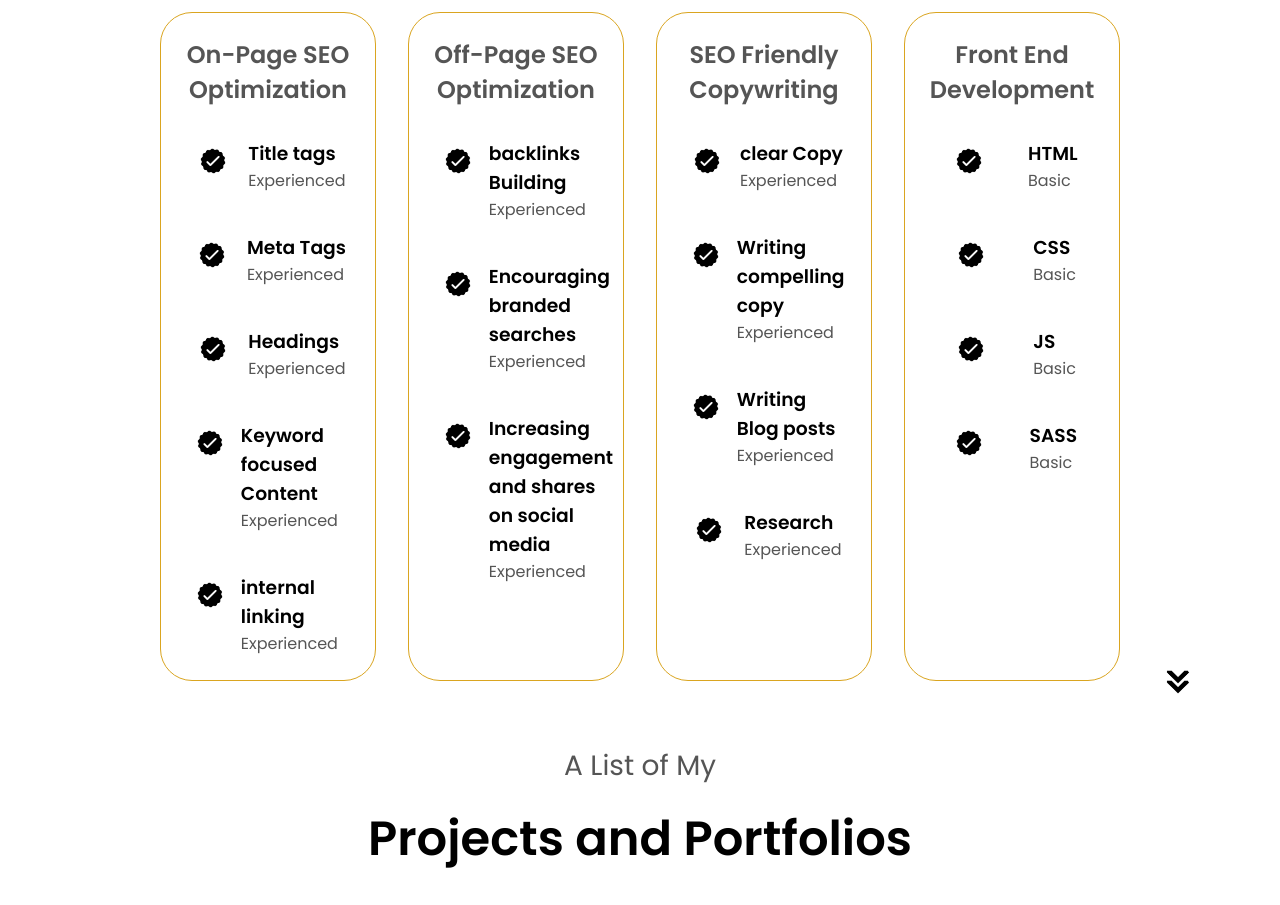
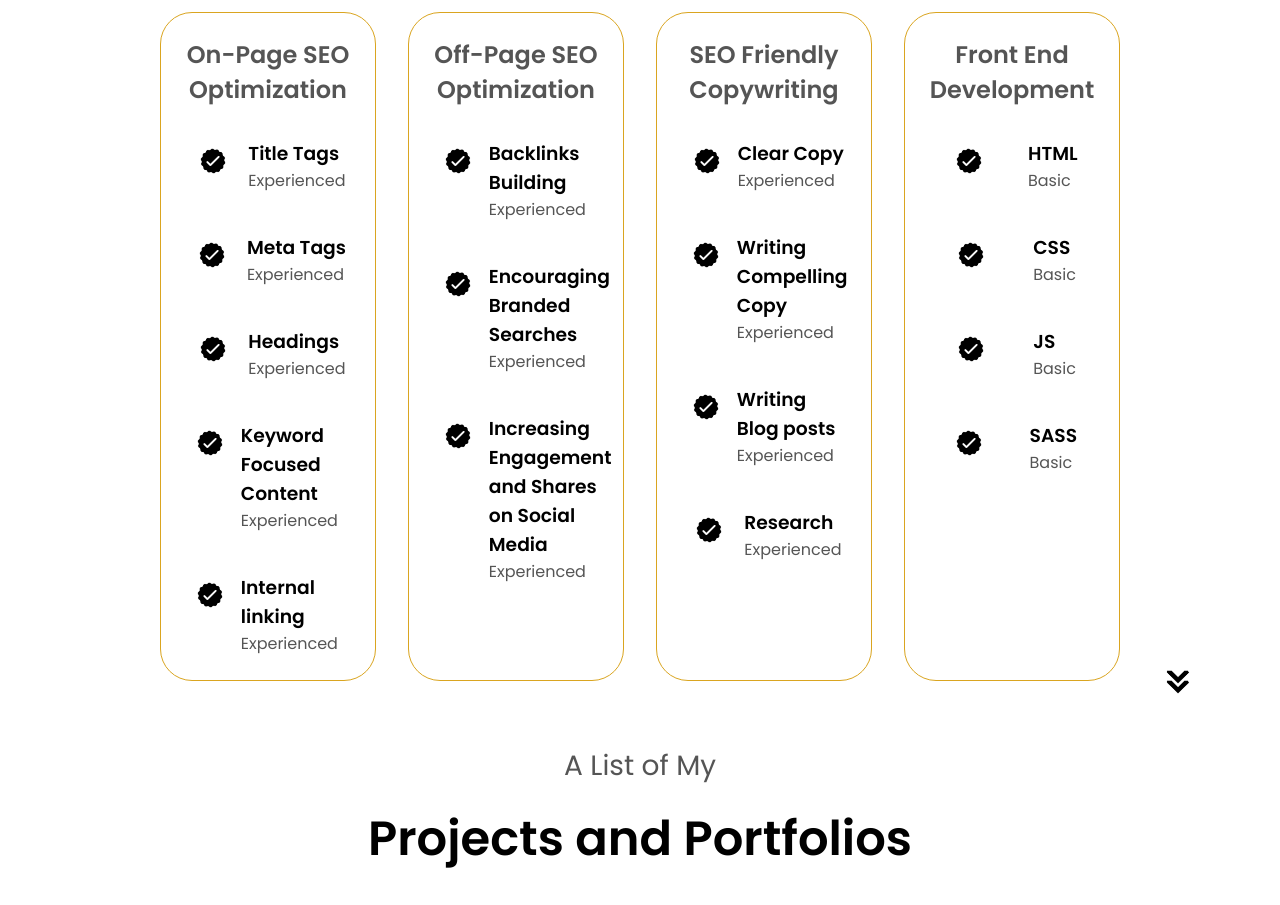
Before and after one commit to MustaphaRifaiSraj/html-css-js-portfolio-1, a plain HTML site: page index.html in a window 1280 px wide. Shown: the part 1960-2865 px from the top of the page. Drawn offline with Linux system fonts and the light colour scheme.

Commit message:
Update index.html

```diff
--- a/index.html
+++ b/index.html
@@ -108,7 +108,7 @@
                                  class="icon"
                                  />
                             <div>
-                                <h3>Title tags</h3>
+                                <h3>Title Tags</h3>
                                 <p>Experienced</p>
                             </div>
                         </article>
@@ -138,7 +138,7 @@
                                  class="icon"
                                  />
                             <div>
-                                <h3>Keyword focused Content</h3>
+                                <h3>Keyword Focused Content</h3>
                                 <p>Experienced</p>
                             </div>
                         </article>
@@ -148,7 +148,7 @@
                                  class="icon"
                                  />
                             <div>
-                                <h3>internal linking</h3>
+                                <h3>Internal linking</h3>
                                 <p>Experienced</p>
                             </div>
                         </article>
@@ -163,7 +163,7 @@
                                  class="icon"
                                  />
                             <div>
-                                <h3>backlinks Building </h3>
+                                <h3>Backlinks Building </h3>
                                 <p>Experienced</p>
                             </div>
                         </article>
@@ -173,7 +173,7 @@
                                  class="icon"
                                  />
                             <div>
-                                <h3>Encouraging branded searches</h3>
+                                <h3>Encouraging Branded Searches</h3>
                                 <p>Experienced</p>
                             </div>
                         </article>
@@ -183,7 +183,7 @@
                                  class="icon"
                                  />
                             <div>
-                                <h3>Increasing engagement and shares on social media</h3>
+                                <h3>Increasing Engagement and Shares on Social Media</h3>
                                 <p>Experienced</p>
                             </div>
                         </article>
@@ -198,7 +198,7 @@
                                  class="icon"
                                  />
                             <div>
-                                <h3> clear Copy</h3>
+                                <h3> Clear Copy</h3>
                                 <p>Experienced</p>
                             </div>
                         </article>
@@ -208,7 +208,7 @@
                                  class="icon"
                                  />
                             <div>
-                                <h3>Writing compelling copy</h3>
+                                <h3>Writing Compelling Copy</h3>
                                 <p>Experienced</p>
                             </div>
                         </article>
```
